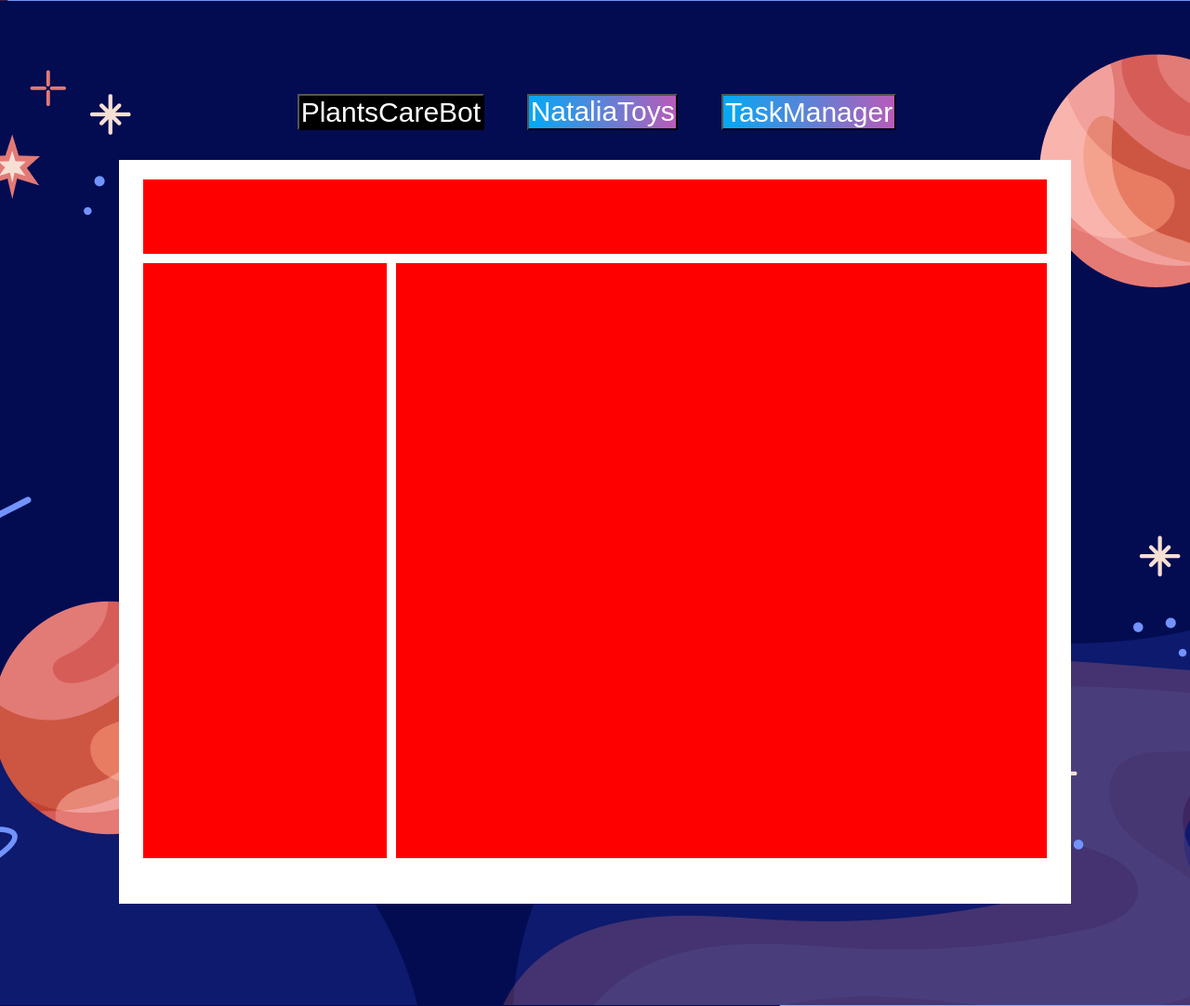
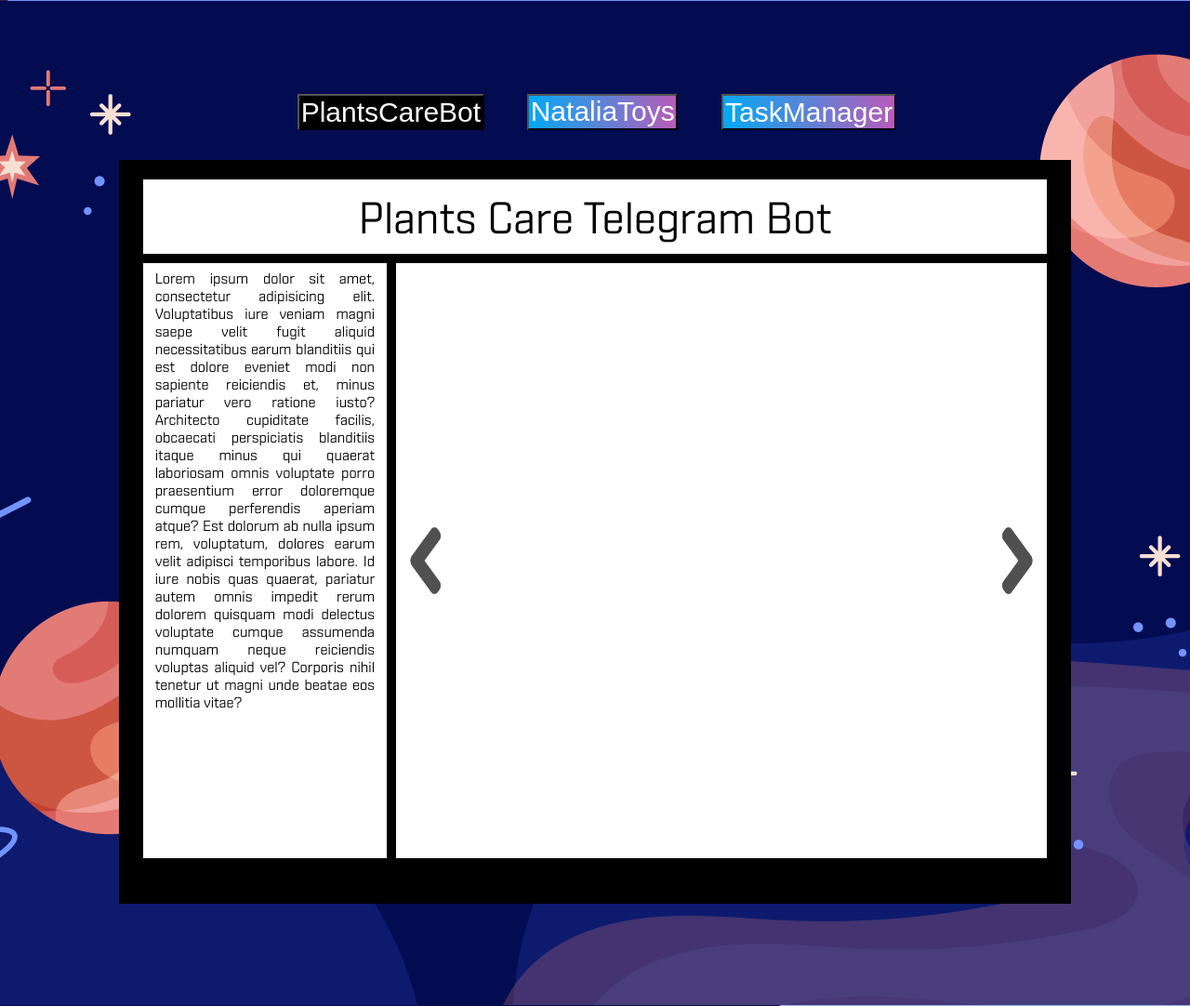
Before and after one commit to DKhorkov/personal_website, a Python web app: template templates/index.html in a window 1280 px wide. Shown: the part 1079-2161 px from the top of the page at 93% size. Run offline with Jinja, Linux system fonts and the light colour scheme; the template is opened without the code that fills it, so the values that code supplies are empty.

Commit message:
added next and previous photo template

```diff
--- a/static/projects.css
+++ b/static/projects.css
@@ -1,3 +1,8 @@
+@font-face {
+  font-family: 'Shentox Regular';
+  src: url('../fonts/Shentox_Regular.ttf');
+}
+
 #projects {
   width: 100%;
   height: 1080px;
@@ -5,6 +10,7 @@
   background-position: center;
   background-repeat: no-repeat;
   background-size: cover;
+  font-family: 'Shentox Regular';
 }
 
 .projects-buttons-group {
@@ -62,13 +68,9 @@
 }
 
 .project {
-  /* display: flex; */
-  /* justify-content: space-around;
-  align-items: center; */
   flex-shrink: 0;
-  /* gap: 30px; */
 
-  background-color: white;
+  background-color: black;
   width: 80%;
   height: 800px;
 }
@@ -78,12 +80,20 @@
 }
 
 .project_title {
+  display: flex;
+  align-items: center;
+  justify-content: center;
+
   width: 95%;
   height: 10%;
-  /* border: 5px solid white; */
-  background-color: red;
+  background-color: white;
   margin: auto;
   margin-top: 2%;
+}
+
+.project_title p {
+  font-size: 48px;
+  padding-top: 1%;
 }
 
 .project_main_part {
@@ -96,19 +106,54 @@
   margin-top: 1%;
   width: 95%;
   height: 80%;
-  /* border: 5px solid blue; */
 }
 
 .project_description {
+  display: flex;
+  align-items: start;
+  overflow: auto;
   width: 30%;
   height: 100%;
-  /* border: 5px solid white; */
-  background-color: red;
+  background-color: white;
+}
+
+.project_description p {
+  text-align: justify;
+  padding: 3% 5%;
 }
 
 .project_photoes {
   width: 80%;
   height: 100%;
-  /* border: 5px solid white; */
-  background-color: red;
+
+  display: flex;
+  align-items: center;
+  justify-content: space-between;
 }
+
+.previous_photo,
+.next_photo {
+  display: flex;
+  align-items: center;
+  height: 100%;
+  width: 10%;
+  background-color: white;
+}
+
+.previous_photo:hover,
+.next_photo:hover {
+  opacity: 80%;
+  cursor: pointer;
+}
+
+.previous_photo_img,
+.next_photo_img {
+  width: 100%;
+  height: 15%;
+}
+
+.project_photoes_container {
+  height: 100%;
+  width: 80%;
+  background-color: white;
+}
--- a/templates/index.html
+++ b/templates/index.html
@@ -79,14 +79,39 @@
           <li><button class="projects-button" type="button">TaskManager</button></li>
         </ul>
       </div>
+
       <div id="projects-main">
         <div class="project" id="telegram-bot-info">
-          <div class="project_title"></div>
+          <div class="project_title">
+            <p>Plants Care Telegram Bot</p>
+          </div>
+
           <div class="project_main_part">
-            <div class="project_description"></div>
-            <div class="project_photoes"></div>
+            <div class="project_description">
+              <p>
+                Lorem ipsum dolor sit amet, consectetur adipisicing elit. Voluptatibus iure veniam magni saepe velit
+                fugit aliquid necessitatibus earum blanditiis qui est dolore eveniet modi non sapiente reiciendis et,
+                minus pariatur vero ratione iusto? Architecto cupiditate facilis, obcaecati perspiciatis blanditiis
+                itaque minus qui quaerat laboriosam omnis voluptate porro praesentium error doloremque cumque
+                perferendis aperiam atque? Est dolorum ab nulla ipsum rem, voluptatum, dolores earum velit adipisci
+                temporibus labore. Id iure nobis quas quaerat, pariatur autem omnis impedit rerum dolorem quisquam modi
+                delectus voluptate cumque assumenda numquam neque reiciendis voluptas aliquid vel? Corporis nihil
+                tenetur ut magni unde beatae eos mollitia vitae?
+              </p>
+            </div>
+
+            <div class="project_photoes">
+              <div class="previous_photo" title="previous photo">
+                <img src="../images/previous_photo_image.png" class="previous_photo_img" />
+              </div>
+              <div class="project_photoes_container"></div>
+              <div class="next_photo" title="next photo">
+                <img src="../images/next_photo_image.png" class="next_photo_img" />
+              </div>
+            </div>
           </div>
         </div>
+
         <div class="project" id="django-webstore-info">
           <div class="project_title"></div>
           <div class="project_main_part">
@@ -94,6 +119,7 @@
             <div class="project_photoes"></div>
           </div>
         </div>
+
         <div class="project" id="fast-api-task-manager-info">
           <div class="project_title"></div>
           <div class="project_main_part">
```
Also changed, not shown: images/next_photo_image.png (added), images/previous_photo_image.png (added).
